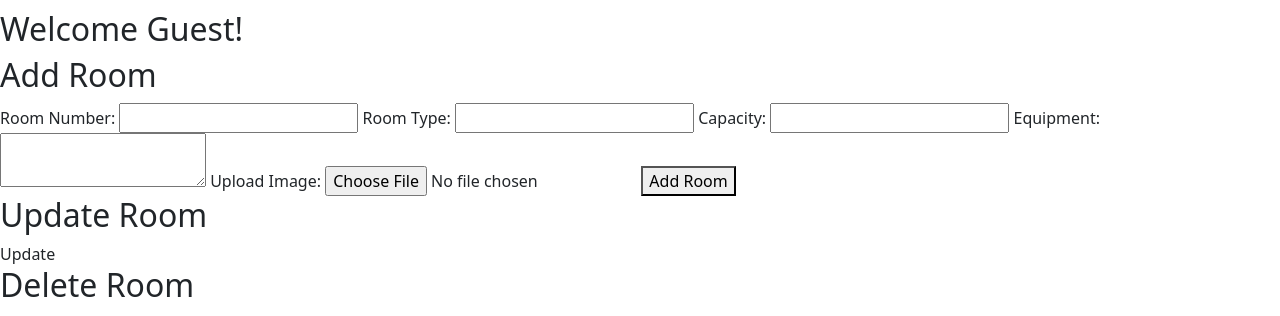
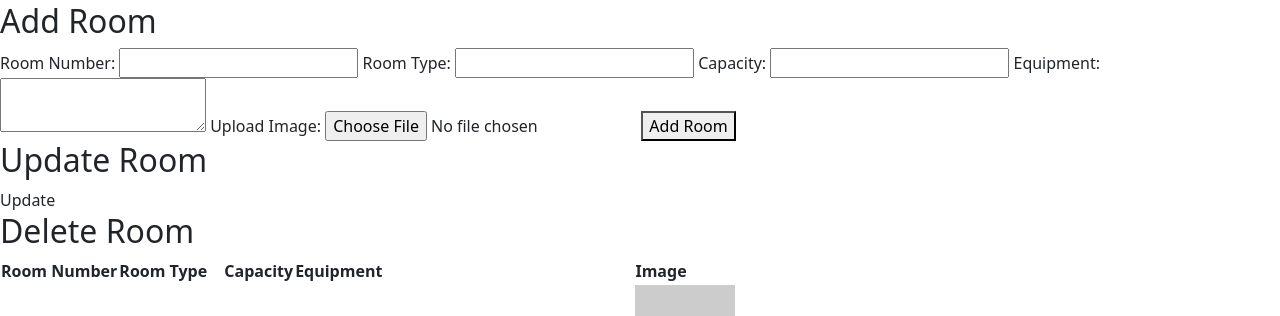
Before and after one commit to ZAHRA-MRAH/ITCS333-Project, a PHP site: page /AdminPanel.php in a window 1280 px wide. Shown: the part 86-402 px from the top of the page. Run offline with PHP 8.4, Linux system fonts and the light colour scheme; data comes from the database, SQL or seed files in the repository; grey boxes labelled with a size stand in for pictures from a placeholder-image service; some libraries are stand-ins or nearby versions.

Commit message:
edit structure

```diff
--- a/Backend/AdminPanel.php
+++ b/Backend/AdminPanel.php
@@ -29,18 +29,6 @@
 </nav>
 </header>
 <main id="main">
-<h2 id="welcome-message"><?php
-                          try {
-                            if (!isset($fname)) {
-                              throw new Exception("Name not set");
-                            }
-
-                            echo "<h2 id='welcome-messege'>Welcome " . htmlspecialchars($fname) . "!</h2>";
-                          } catch (Exception $e) {
-
-              echo "<h2 id='welcome-messege'>Welcome Guest!</h2>";
-          }
-          ?></h2>
                 <div class="box-left">
                     <h2>Add Room</h2>
                     <form action="" method="POST">
```
